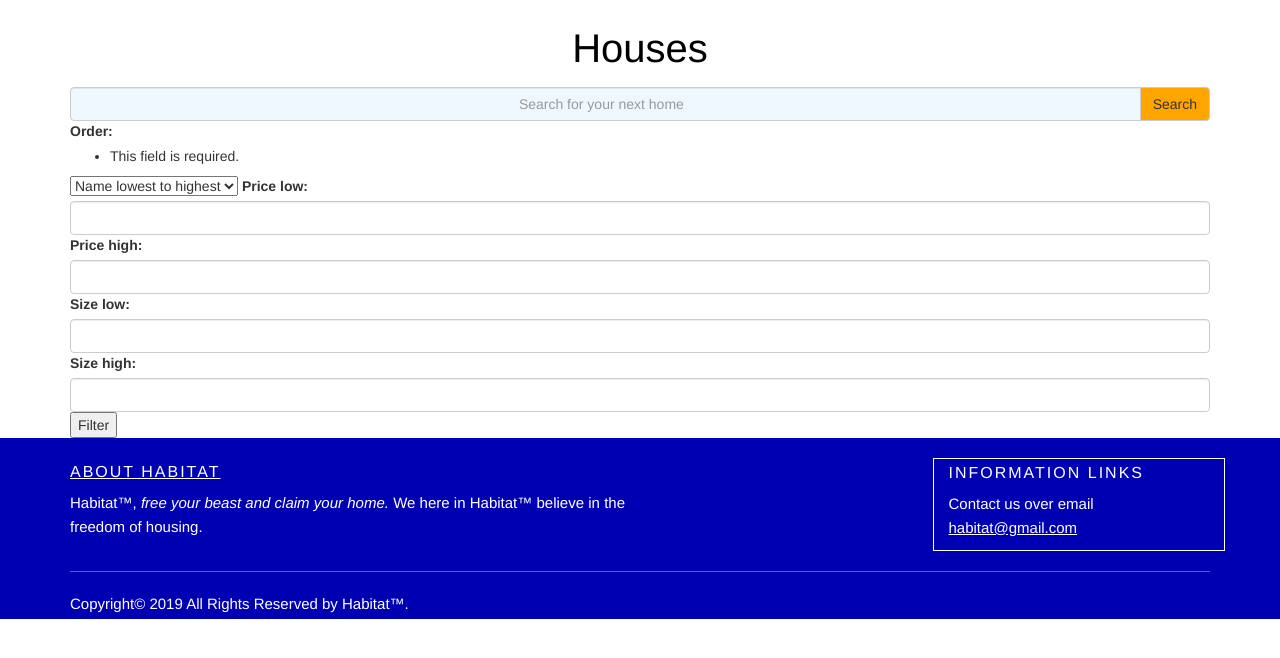
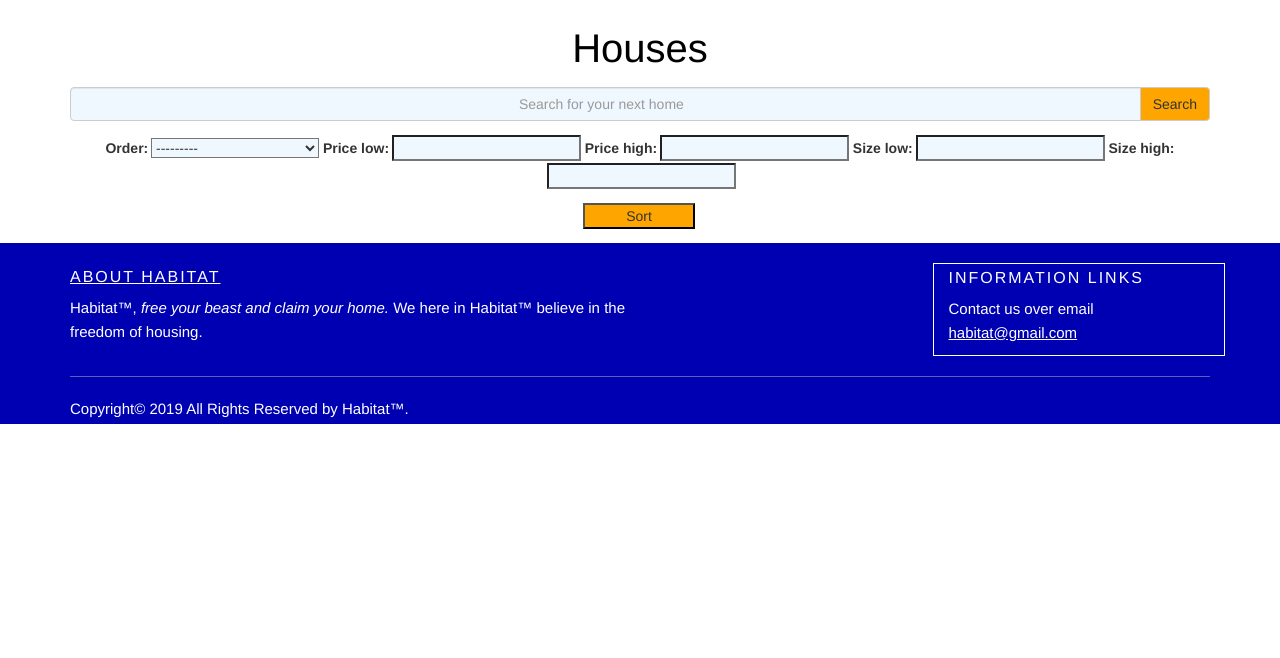
Before and after one commit to kiddibry/HabitatV2, a Django app: page /houses/ in a window 1280 px wide. Shown: the part 114-772 px from the top of the page. Run offline with Django 3.2, Linux system fonts and the light colour scheme; data that the repository does not hold is empty; some libraries are stand-ins or nearby versions.

Commit message:
Sort er komið með flott outlook

```diff
--- a/house/forms/filter_form.py
+++ b/house/forms/filter_form.py
@@ -9,8 +9,8 @@
         exclude = []
         widgets = {
             'order': widgets.Select(attrs={'class': 'order'}),
-            'size_low': widgets.NumberInput(attrs={'class': 'form-control'}),
-            'size_high': widgets.NumberInput(attrs={'class': 'form-control'}),
-            'price_low': widgets.NumberInput(attrs={'class': 'form-control'}),
-            'price_high': widgets.NumberInput(attrs={'class': 'form-control'}),
+            'size_low': widgets.NumberInput(attrs={'class': 'prize_low'}),
+            'size_high': widgets.NumberInput(attrs={'class': 'prize_high'}),
+            'price_low': widgets.NumberInput(attrs={'class': 'size_low'}),
+            'price_high': widgets.NumberInput(attrs={'class': 'size_high'}),
         }
--- a/house/models.py
+++ b/house/models.py
@@ -34,7 +34,7 @@
         ('size', 'Size lowest to highest'),
         ('-size', 'Size highest to lowest')
     )
-    order = models.CharField(max_length=30, choices=ORDER_CHOICES, default='name')
+    order = models.CharField(max_length=30, choices=ORDER_CHOICES, default='name', blank=True)
     price_low = models.IntegerField(blank=True)
     price_high = models.IntegerField(blank=True)
     size_low = models.IntegerField(blank=True)
--- a/static/css/house_detail.css
+++ b/static/css/house_detail.css
@@ -34,9 +34,9 @@
 
 /*------ Order by ------- */
 
-
+/*
 .Choose {
-    /*border: 4px solid black;*/
+    border: 4px solid black;
     margin-top: 2em;
     font-size: 1.5em;
 
@@ -91,6 +91,41 @@
   background: orange;
   cursor: pointer;
 }
+*/
+
+.filter {
+    /*border: 1px solid red;*/
+    margin-top: 1em;
+    text-align: center;
+}
+
+.order {
+    margin-left: 0.2em;
+    background-color: aliceblue;
+}
+
+.size_low {
+    margin-left: 0.2em;
+     background-color: aliceblue;
+
+}
+
+.size_high {
+    margin-left: 0.2em;
+     background-color: aliceblue;
+}
+
+.prize_low {
+    /*border: 2px solid blue;*/
+    margin-left: 0.2em;
+     background-color: aliceblue;
+}
+
+.prize_high {
+    margin-left: 0.2em;
+     background-color: aliceblue;
+}
+
 
 
 /*------Houses-------*/
--- a/templates/house/index.html
+++ b/templates/house/index.html
@@ -80,9 +80,11 @@
 </div>
 -->
 <form>
-    {% csrf_token %}
-    {{ form }}
-    <input type="submit" value="Filter">
+    <div class="filter">
+        {% csrf_token %}
+        {{ form }}
+    </div>
+    <input type="submit" value="Sort" style="margin-bottom: 1em; margin-top: 1em; margin-left: 45%; width: 8em; background-color: orange " >
 </form>
 
 <div class="houses">
```
